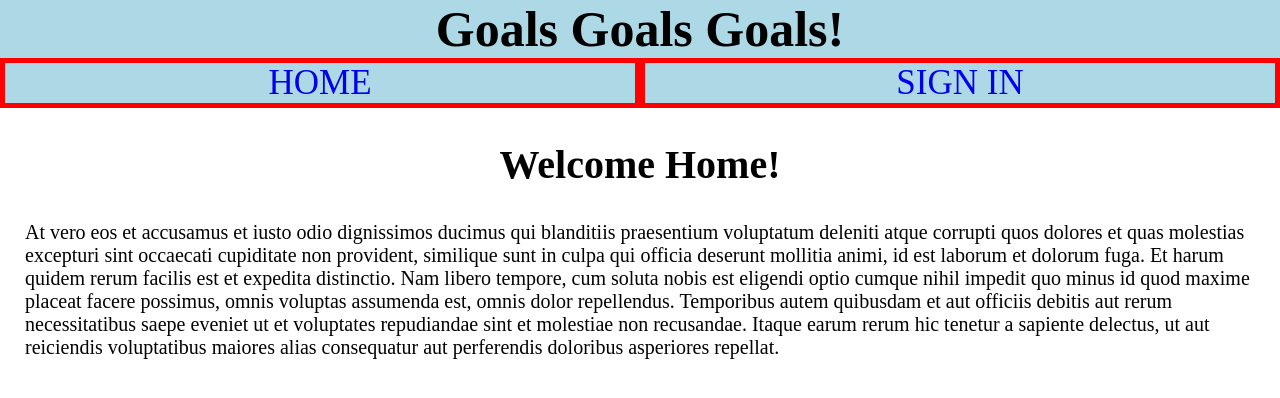
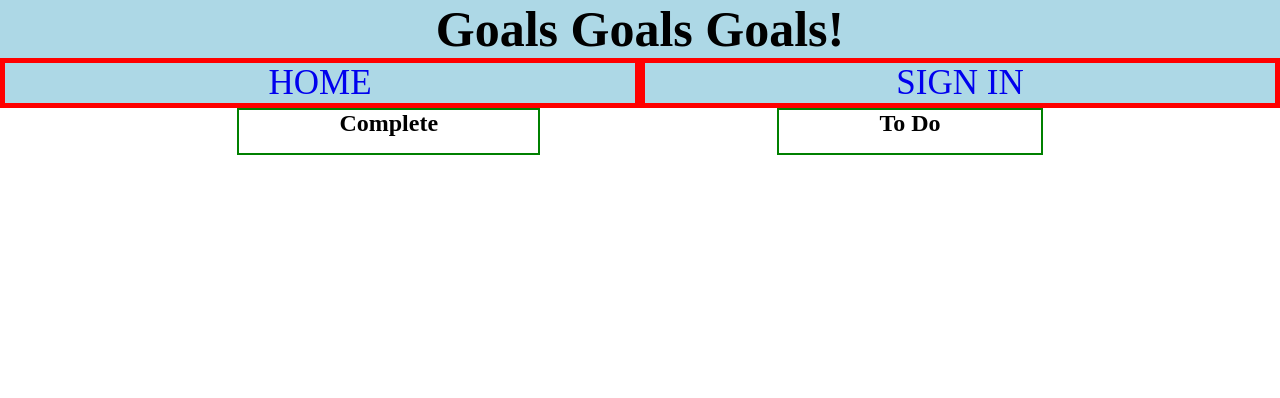
Before and after one commit to alchemy-bootcamp-two-summer-2018/goals, a Vue app in the folder app/: page /#/status in a window 1280 px wide. Before the commit this address led to /#/. Shown: the top 398 px of the page. Built offline with nearby package versions, Linux system fonts and the light colour scheme.

Commit message:
Apply layout CSS to all components

```diff
--- a/app/src/components/AddGoals.vue
+++ b/app/src/components/AddGoals.vue
@@ -2,7 +2,7 @@
     <section class="goal-form">
         <form @submit.prevent="handleSubmit">
             <label>
-                Add a goal<input type="text" name="goal" placeholder="Do it!" v-model="goal.name">
+                <span id="add-goal">Add a goal</span><input type="text" name="goal" placeholder="Do it!" v-model="goal.name">
             </label>
             <button>Add</button>
         </form>
@@ -44,8 +44,20 @@ export default {
 };
 </script>
 
-<style>
+<style scoped>
 
+  .goal-form {
+    margin: 25px;
+    border: 2px solid green;
+  }
 
+  label {
+    font-size: 25px;
+  }
+
+  #add-goal {
+    margin-right: 7px;
+
+  }
 
 </style>
--- a/app/src/components/AllUsers.vue
+++ b/app/src/components/AllUsers.vue
@@ -1,5 +1,5 @@
 <template>
-  <section>
+  <section id="compare-users">
     <h2>{{ user.email }} has the following goals:</h2>
     <li v-for="goal in user.goals" :key="goal.id">
       {{goal.name}}
@@ -20,4 +20,11 @@ export default {
 
 <style>
 
+#compare-users {
+  background-color: yellow;
+}
+
+h2 {
+  margin: 0px;
+}
 </style>
--- a/app/src/components/GoalComplete.vue
+++ b/app/src/components/GoalComplete.vue
@@ -1,7 +1,7 @@
 <template>
-  <div >
+  <div id="table">
     <div id="completed">
-      <h2>Completed Goals</h2>
+      <h2>Complete</h2>
 
       <ul>
         <li v-for="goal in goals"
@@ -23,7 +23,12 @@
         </li>
       </ul>
     </div>
+
+
+
   </div>
+
+
 
 </template>
 
@@ -35,6 +40,23 @@ export default {
 };
 </script>
 
-<style>
+<style scoped>
+
+  #table {
+    display: flex;
+    justify-content: space-evenly;
+  }
+
+  #completed {
+    text-align: center;
+    border: 2px solid green;
+    padding: 0px 100px;
+  }
+
+  #incomplete {
+    text-align: center;
+    border: 2px solid green;
+    padding: 0px 100px;
+  }
 
 </style>
--- a/app/src/components/Goals.vue
+++ b/app/src/components/Goals.vue
@@ -1,6 +1,9 @@
 <template>
   <div class="goals-container">
+    <AddGoals :on-add="handleAdd"/>
+    <div id="goal-completion">
       <ul v-if="goals">
+        <h2>Name of Goal</h2>
         <div v-for="(goal, i) in goals" :key="goal.id">
           <li>
             {{ goal.name }}
@@ -10,8 +13,8 @@
           </li>
         </div>
       </ul>
-    <AddGoals :on-add="handleAdd"/>
       <GoalComplete :goals="goals"/>
+    </div>
     <AllUsers v-for="user in users"
       :key="user.id"
       :user="user"/>
@@ -101,4 +104,8 @@ button {
 .goals-container {
   text-align: center;
 }
+
+#goal-completion {
+  background-color: yellowgreen;
+}
 </style>
--- a/app/src/router.js
+++ b/app/src/router.js
@@ -2,12 +2,18 @@ import VueRouter from 'vue-router';
 import Home from './components/Home.vue';
 import Auth from './components/Auth.vue';
 import Goals from './components/Goals.vue';
+import AddGoals from './components/AddGoals.vue';
+import GoalComplete from './components/GoalComplete.vue';
+import AllUsers from './components/AllUsers.vue';
 
 export default new VueRouter ({
   routes: [
     { path: '/', component: Home },
     { path: '/auth', component: Auth },
     { path: '/goals', component: Goals },
+    { path: '/add', component: AddGoals},
+    { path: '/status', component: GoalComplete},
+    { path: '/compare', component: AllUsers},
     { path: '*', redirect: '/' }
   ]
 });
```
Also changed, not shown: app/src/App.vue (+7 -0 lines). Lines whose indentation alone changed are shown as unchanged.
